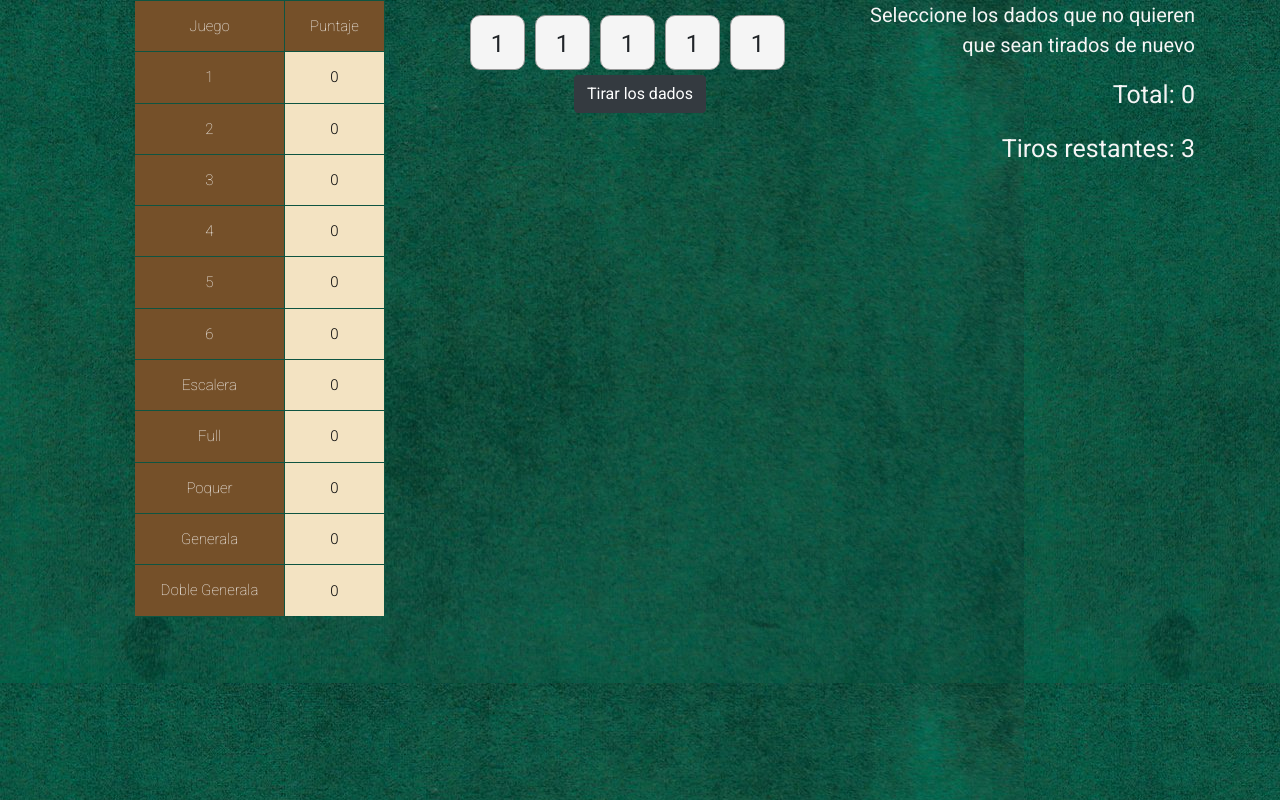
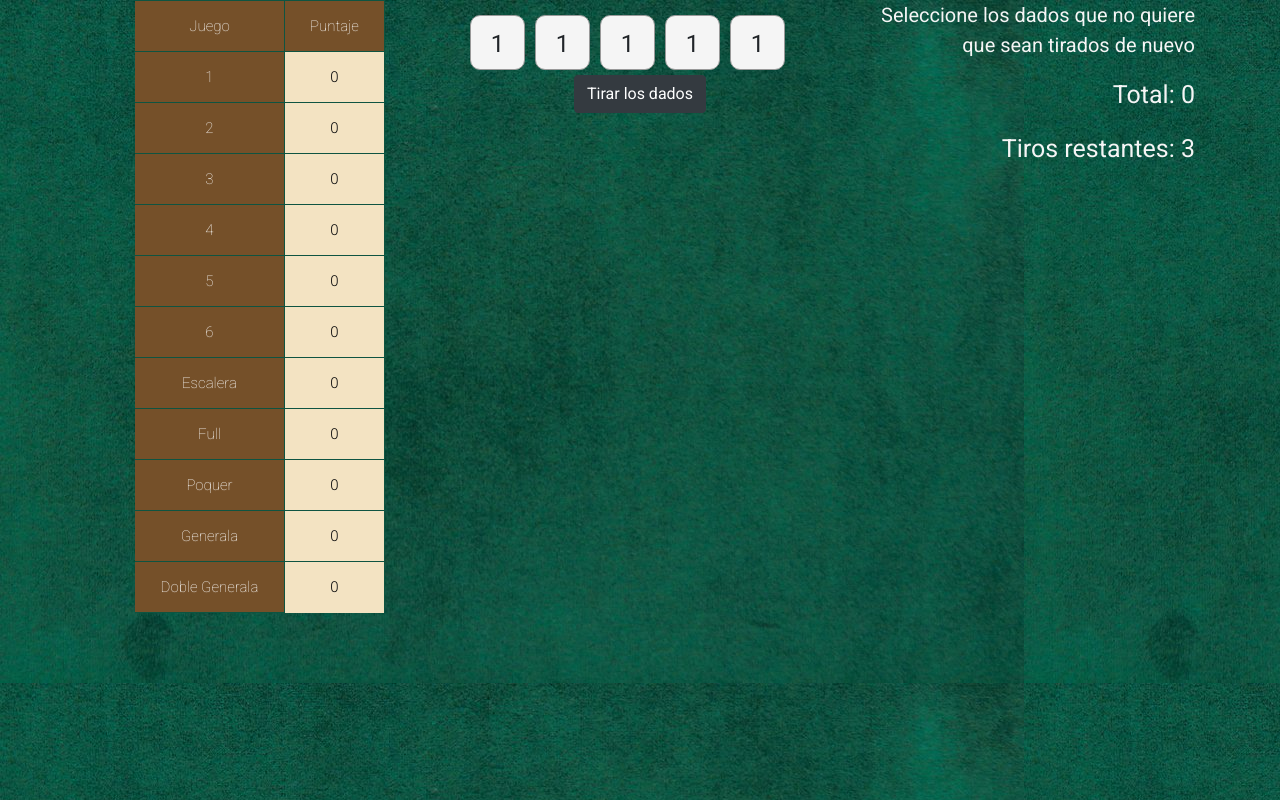
Before and after one commit to aldiiicastro/unq-ui-aldana-castro-trabajo-final, a React (Create React App) app: page / in a window 1280 px wide. Built offline with nearby package versions, Linux system fonts and the light colour scheme.

Commit message:
Correcion

```diff
--- a/src/components/Dice.js
+++ b/src/components/Dice.js
@@ -144,7 +144,7 @@ const Dice = (props) => {
                 }
             </div>
             <div className='col'>
-                <p className='infoBtn'>Seleccione los dados que no quieren que sean tirados de nuevo</p>
+                <p className='infoBtn'>Seleccione los dados que no quiere que sean tirados de nuevo</p>
                 <p className='info'>Total: {total}</p>
                 <p className='info'>Tiros restantes: {3 - amountDiceRoll}</p>
             </div>
--- a/src/css/ScoreTable.css
+++ b/src/css/ScoreTable.css
@@ -33,7 +33,7 @@ th {
 tr {
   border-top: 1px solid #0e5441;
   color:#080808;
-  line-height: 2.3px;
+  line-height: 2px;
   font-size:20px;
   font-weight:normal;
   text-shadow: 0 1px 1px rgba(256, 256, 256, 0.1);
```
